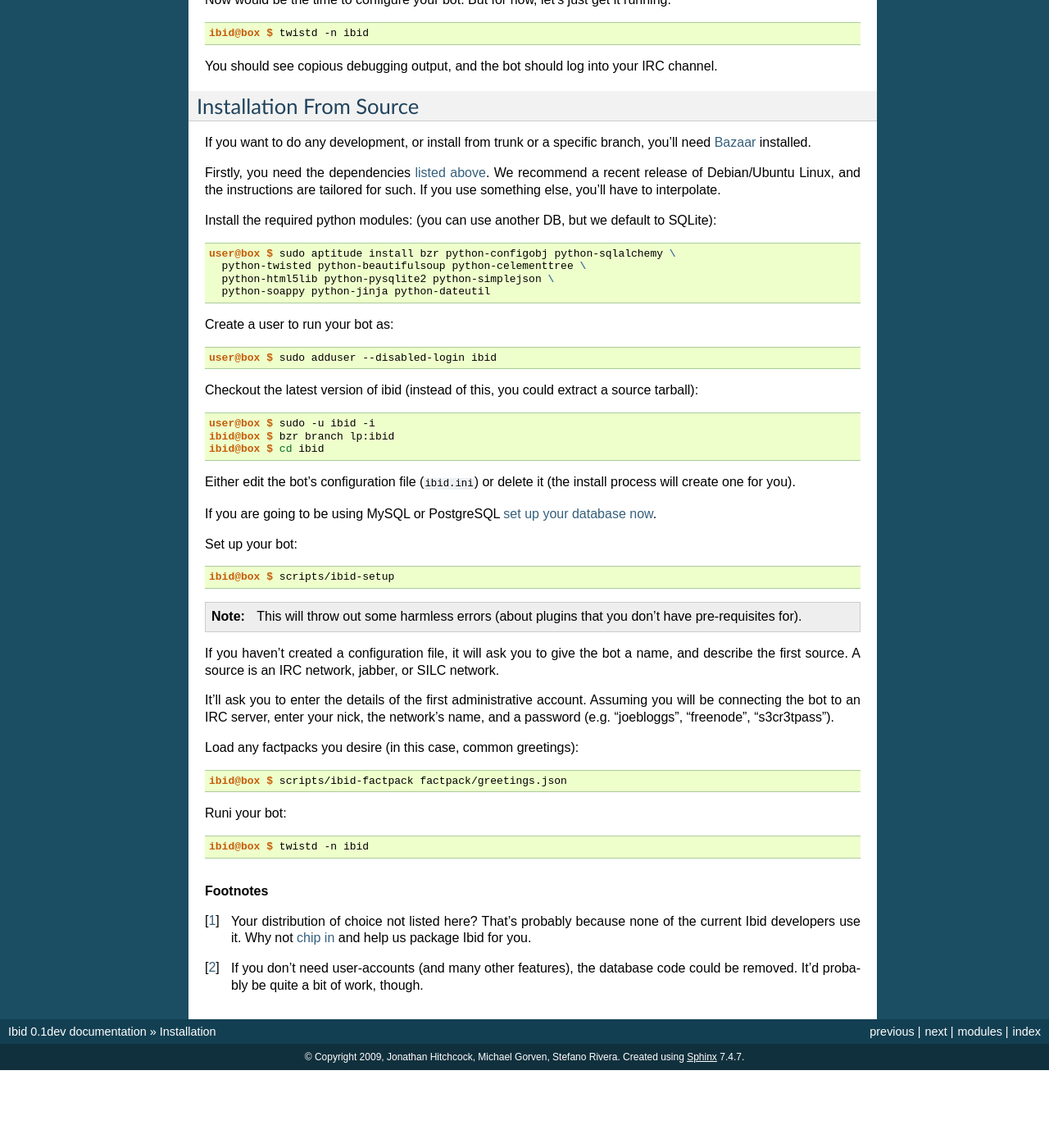
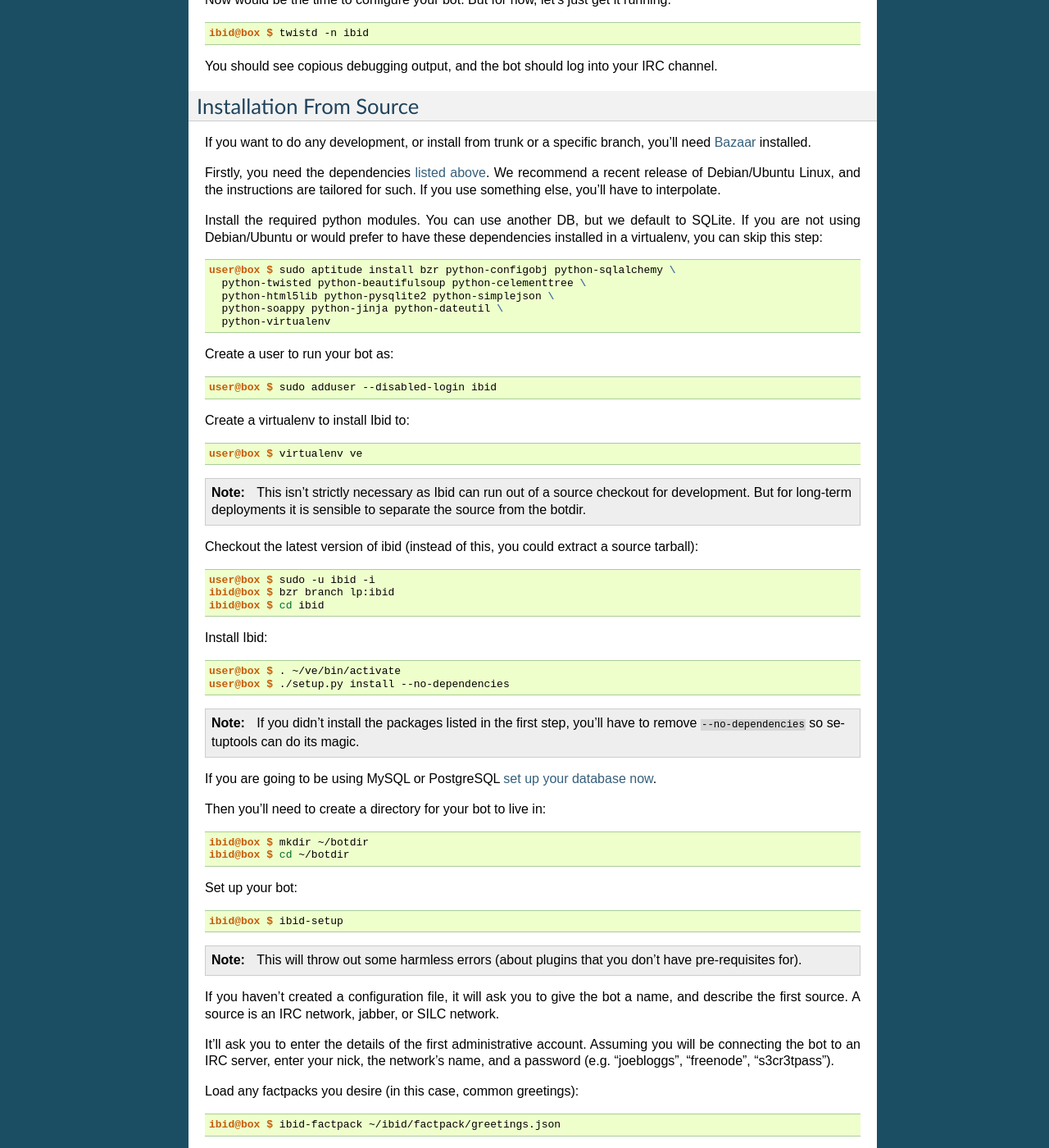
Before and after one commit to ibid/ibid, a Sphinx documentation site: the page built from docs/install.rst, in a window 1280 px wide and 1400 px high, scrolled down 3773 px. Shown: the whole window at 82% size. Built offline with Sphinx 7.4.7, drawn with Linux system fonts in a browser that asks for light colours; before the commit the page ends 5078 px from its top, so only the background shows below that.

Commit message:
Use virtualenv in Installation docs

```diff
--- a/docs/install.rst
+++ b/docs/install.rst
@@ -250,17 +250,31 @@ We recommend a recent release of Debian/Ubuntu Linux, and the instructions are
 tailored for such.
 If you use something else, you'll have to interpolate.
 
-Install the required python modules:
-(you can use another DB, but we default to SQLite)::
+Install the required python modules.
+You can use another DB, but we default to SQLite.
+If you are not using Debian/Ubuntu or would prefer to have these
+dependencies installed in a virtualenv, you can skip this step::
 
    user@box $ sudo aptitude install bzr python-configobj python-sqlalchemy \
      python-twisted python-beautifulsoup python-celementtree \
      python-html5lib python-pysqlite2 python-simplejson \
-     python-soappy python-jinja python-dateutil
+     python-soappy python-jinja python-dateutil \
+     python-virtualenv
 
 Create a user to run your bot as::
 
    user@box $ sudo adduser --disabled-login ibid
+
+Create a virtualenv to install Ibid to::
+
+   user@box $ virtualenv ve
+
+.. note::
+
+   This isn't strictly necessary as Ibid can run out of a source
+   checkout for development.
+   But for long-term deployments it is sensible to separate the source
+   from the botdir.
 
 Checkout the latest version of ibid (instead of this, you could extract a
 source tarball)::
@@ -269,15 +283,27 @@ source tarball)::
    ibid@box $ bzr branch lp:ibid
    ibid@box $ cd ibid
 
-Either edit the bot's configuration file (``ibid.ini``) or delete it (the
-install process will create one for you).
+Install Ibid::
+
+   user@box $ . ~/ve/bin/activate
+   user@box $ ./setup.py install --no-dependencies
+
+.. note::
+
+   If you didn't install the packages listed in the first step, you'll
+   have to remove ``--no-dependencies`` so setuptools can do its magic.
 
 If you are going to be using MySQL or PostgreSQL :ref:`set up your
 database now <db-setup>`.
 
+Then you'll need to create a directory for your bot to live in::
+
+   ibid@box $ mkdir ~/botdir
+   ibid@box $ cd ~/botdir
+
 Set up your bot::
 
-   ibid@box $ scripts/ibid-setup
+   ibid@box $ ibid-setup
 
 .. note::
    This will throw out some harmless errors (about plugins that you don't have
@@ -293,7 +319,7 @@ network's name, and a password (e.g. "joebloggs", "freenode", "s3cr3tpass").
 
 Load any factpacks you desire (in this case, common greetings)::
 
-   ibid@box $ scripts/ibid-factpack factpack/greetings.json
+   ibid@box $ ibid-factpack ~/ibid/factpack/greetings.json
 
 Runi your bot::
 
```
